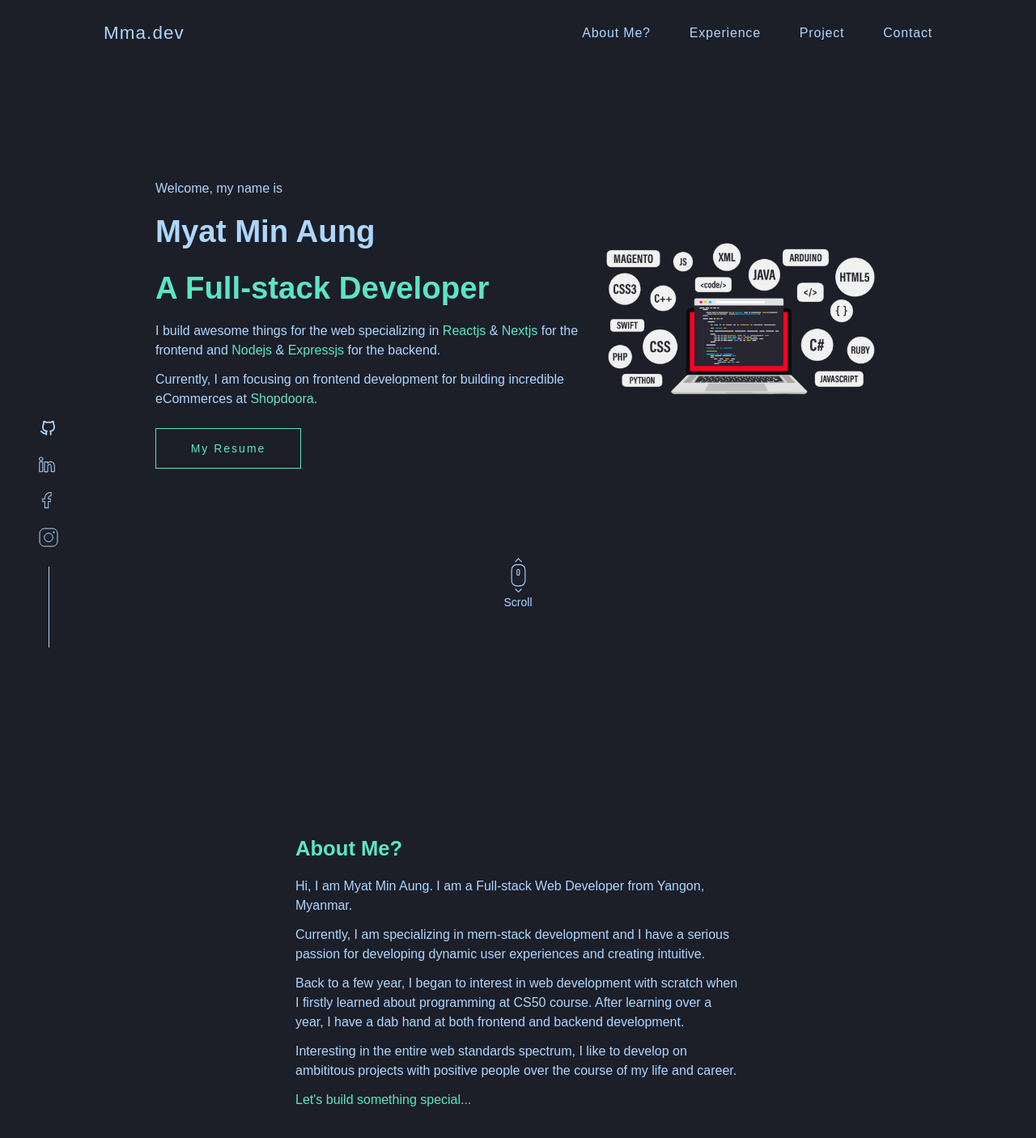
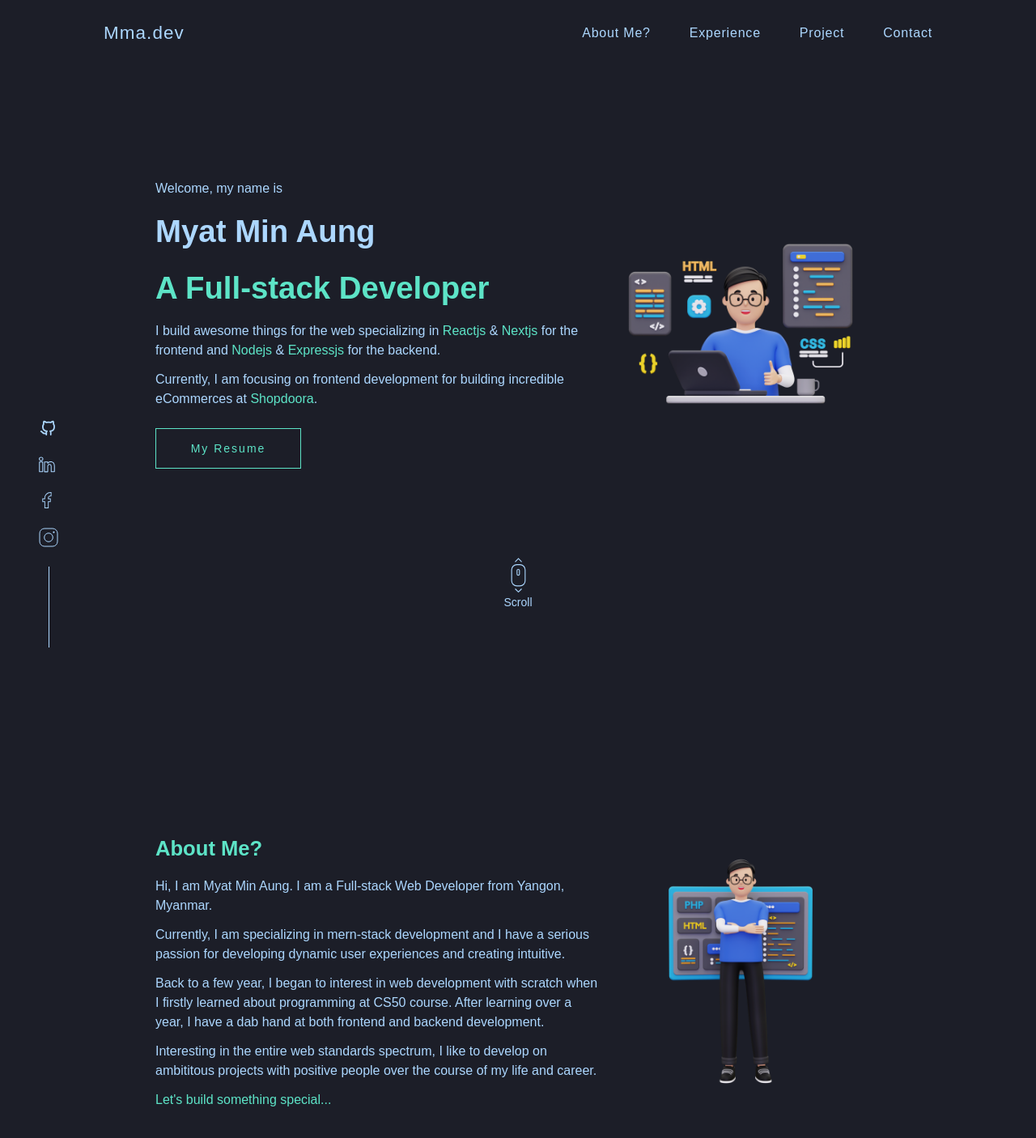
Before and after one commit to myatminag/myatminaung.v1, a Next.js app: page / in a window 1280 px wide. Shown: the top 1406 px of the page at 81% size. Built offline with nearby package versions, Linux system fonts and the light colour scheme.

Commit message:
add: image

```diff
--- a/components/AboutSection.jsx
+++ b/components/AboutSection.jsx
@@ -1,18 +1,26 @@
 import Link from "next/link";
+import Image from "next/image";
 
 const AboutSection = ({ aboutRef }) => {
     return (
         <section ref={aboutRef} className="pt-[4rem] lg:pt-0 lg:px-[15%]">
             <div className="max-w-[1240px] lg:min-h-[100vh] lg:mx-auto lg:flex lg:justify-center lg:items-center">
-                <div className="w-[100%] lg:flex lg:items-center lg:justify-evenly">
-                    {/* <div className="block lg:hidden">
-
-                    </div> */}
-                    <div
-                        data-aos="fade-up"
-                        data-aos-delay="0"
-                        data-aos-duration="1000"
-                    >
+                <div
+                    data-aos="fade-up"
+                    data-aos-delay="0"
+                    data-aos-duration="1000"
+                    className="w-[100%] lg:flex lg:items-center lg:justify-evenly"
+                >
+                    <div className="block lg:hidden">
+                        <Image
+                            src="/ImageTwo.png"
+                            alt="hero-section-img"
+                            width={500}
+                            height={500}
+                            className="scale-75"
+                        />
+                    </div>
+                    <div>
                         <header className="mb-4 text-primaryColor font-semibold text-[1.6rem]">
                             About Me?
                         </header>
@@ -38,9 +46,14 @@ const AboutSection = ({ aboutRef }) => {
                             {"Let's"} build something special...
                         </Link>
                     </div>
-                    {/* <div className="w-[380px] hidden lg:block">
-
-                    </div> */}
+                    <div className="w-[380px] hidden lg:block">
+                        <Image
+                            src="/ImageTwo.png"
+                            alt="hero-section-img"
+                            width={500}
+                            height={500}
+                        />
+                    </div>
                 </div>
             </div>
         </section>
--- a/components/HeroSection.jsx
+++ b/components/HeroSection.jsx
@@ -40,7 +40,7 @@ const HeroSection = ({ homeRef, aboutRef }) => {
                         data-aos-duration="1000"
                     >
                         <Image
-                            src="/heroSectionImg.png"
+                            src="/ImageOne.png"
                             alt="hero-section-img"
                             width={500}
                             height={500}
@@ -92,7 +92,7 @@ const HeroSection = ({ homeRef, aboutRef }) => {
                     </div>
                     <div className="w-[380px] hidden lg:block">
                         <Image
-                            src="/heroSectionImg.png"
+                            src="/ImageOne.png"
                             alt="hero-section-img"
                             width={500}
                             height={500}
```
Also changed, not shown: public/ImageOne.png (added), public/ImageTwo.png (added).
